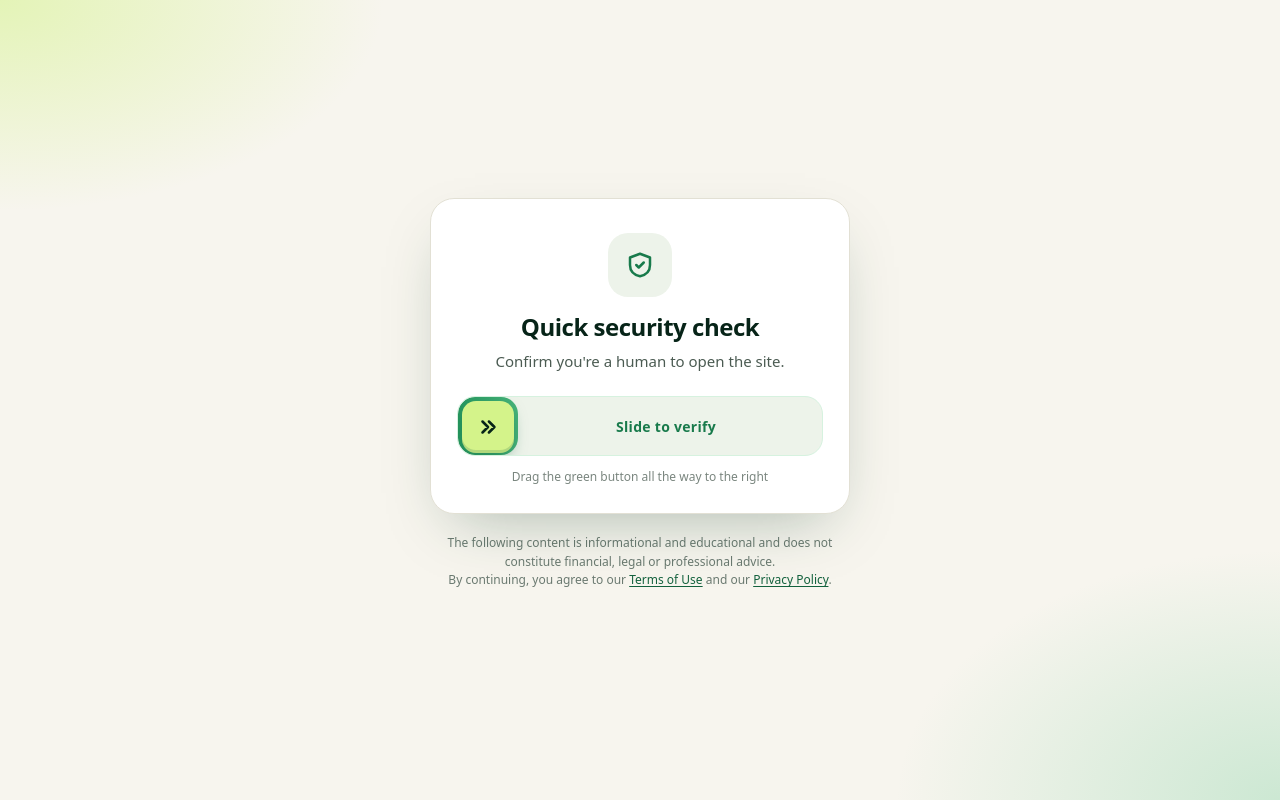
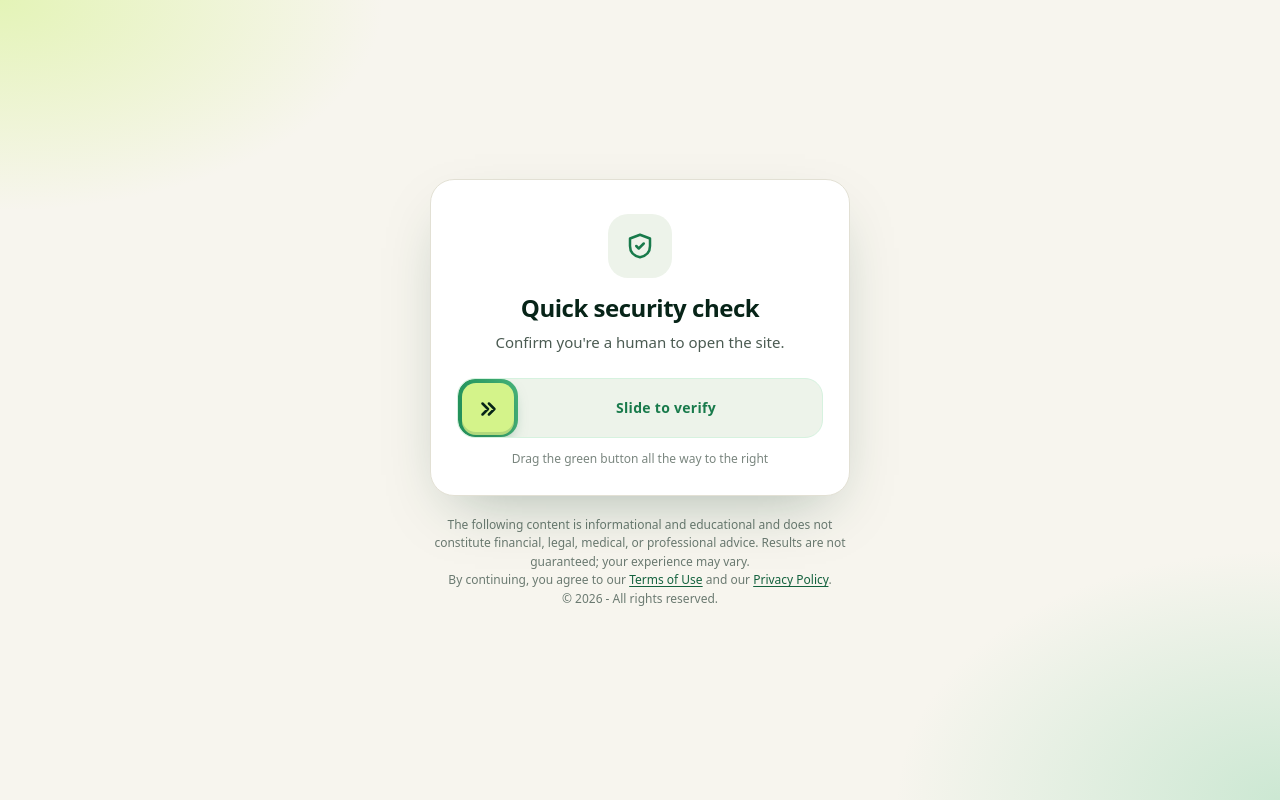
Before and after one commit to 790azat/website2, a Laravel app: page /captcha in a window 1280 px wide. Run offline with Laravel 12, Linux system fonts and the light colour scheme; some libraries are stand-ins or nearby versions.

Commit message:
Captcha footer: add medical advice, results disclaimer and copyright line
Co-Authored-By: Claude Opus 5.5 (1M context) <noreply@anthropic.com>
Claude-Session: https://claude.ai/code/session_01C51wcE6ZXia8ry7XREtpEz

```diff
--- a/resources/views/captcha.blade.php
+++ b/resources/views/captcha.blade.php
@@ -88,9 +88,9 @@ window.Gate = (function () {
     document.title = TITLES[lang];
 
     var FOOT = {
-        en: { foot: 'The following content is informational and educational and does not constitute financial, legal or professional advice.', agree: 'By continuing, you agree to our {t} and our {p}.', t: 'Terms of Use', p: 'Privacy Policy' },
-        es: { foot: 'El siguiente contenido es informativo y educativo y no constituye asesoramiento financiero, legal ni profesional.', agree: 'Al continuar, aceptas nuestros {t} y nuestra {p}.', t: 'Términos de uso', p: 'Política de privacidad' },
-        fr: { foot: "Le contenu suivant est informatif et éducatif et ne constitue pas un conseil financier, juridique ou professionnel.", agree: 'En continuant, vous acceptez nos {t} et notre {p}.', t: "Conditions d'utilisation", p: 'Politique de confidentialité' }
+        en: { foot: 'The following content is informational and educational and does not constitute financial, legal, medical, or professional advice. Results are not guaranteed; your experience may vary.', rights: 'All rights reserved.', agree: 'By continuing, you agree to our {t} and our {p}.', t: 'Terms of Use', p: 'Privacy Policy' },
+        es: { foot: 'El siguiente contenido es informativo y educativo y no constituye asesoramiento financiero, legal, médico ni profesional. Los resultados no están garantizados; tu experiencia puede variar.', rights: 'Todos los derechos reservados.', agree: 'Al continuar, aceptas nuestros {t} y nuestra {p}.', t: 'Términos de uso', p: 'Política de privacidad' },
+        fr: { foot: "Le contenu suivant est informatif et éducatif et ne constitue pas un conseil financier, juridique, médical ou professionnel. Les résultats ne sont pas garantis ; votre expérience peut varier.", rights: 'Tous droits réservés.', agree: 'En continuant, vous acceptez nos {t} et notre {p}.', t: "Conditions d'utilisation", p: 'Politique de confidentialité' }
     };
 
     return {
@@ -99,7 +99,8 @@ window.Gate = (function () {
             var f = FOOT[lang];
             return f.foot + '<br>' + f.agree
                 .replace('{t}', '<a href="' + pre + '/terms-of-use">' + f.t + '</a>')
-                .replace('{p}', '<a href="' + pre + '/privacy-policy">' + f.p + '</a>');
+                .replace('{p}', '<a href="' + pre + '/privacy-policy">' + f.p + '</a>') +
+                '<br>© ' + new Date().getFullYear() + ' - ' + f.rights;
         },
         go: function () {
             document.cookie = 'gate_pass=1; Max-Age=' + PASS_MINUTES * 60 + '; Path=/; SameSite=Lax' + (location.protocol === 'https:' ? '; Secure' : '');
```
